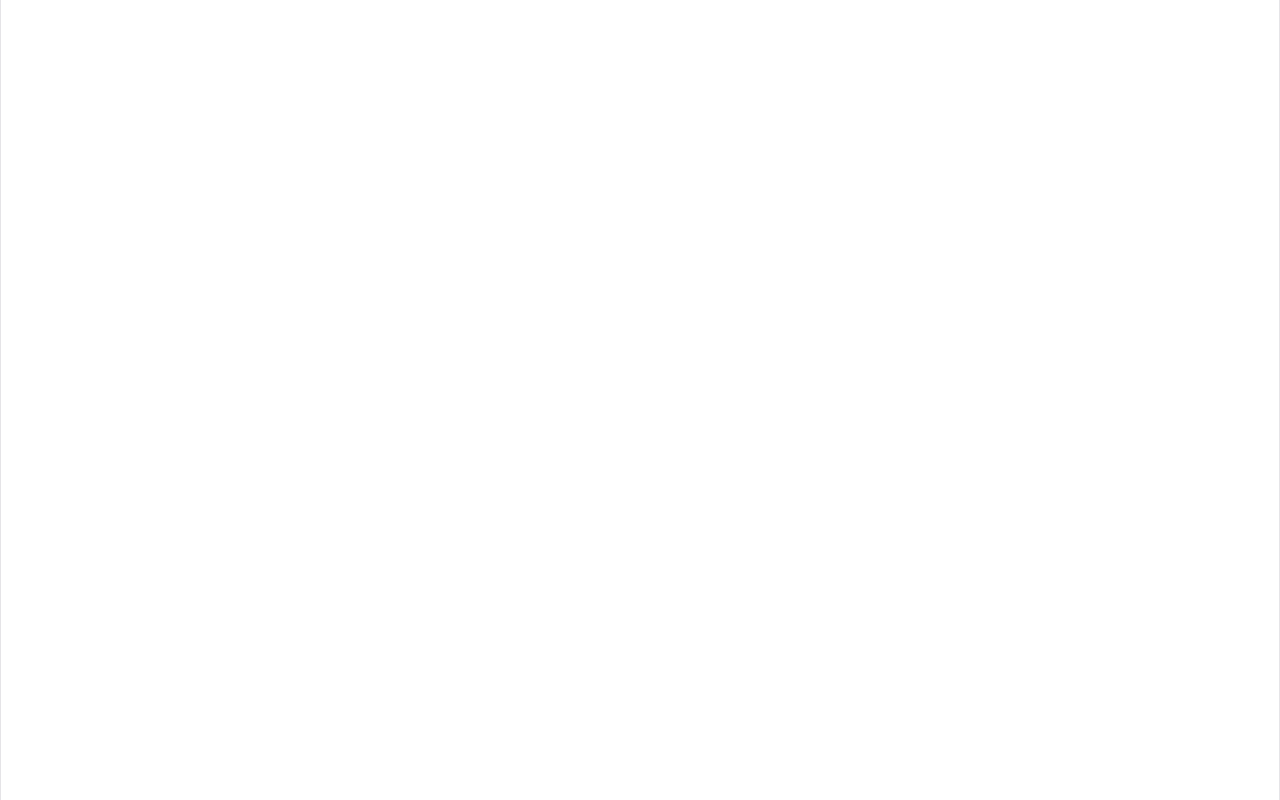
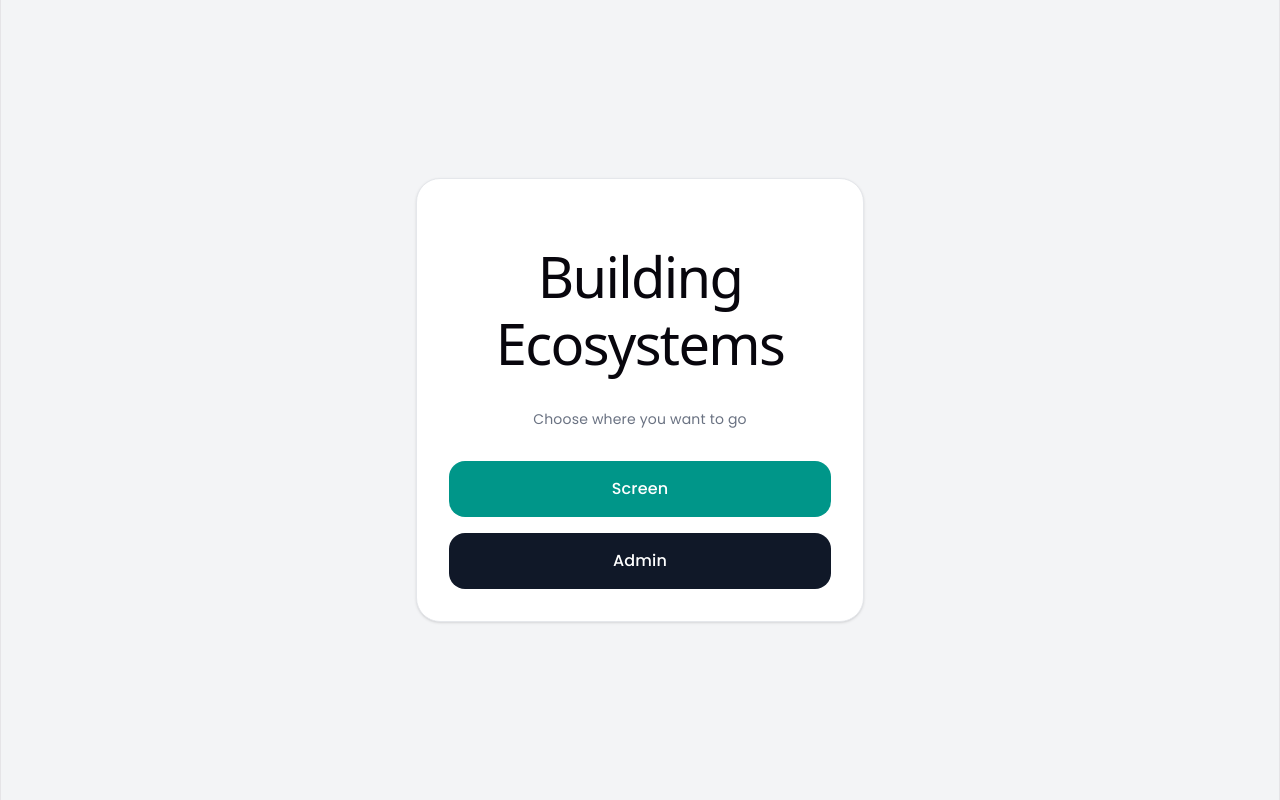
Before and after one commit to HassanAbbas7/social-networking, a React (Vite) app: page / in a window 1280 px wide. Before the commit this address had no page. Built offline with nearby package versions, Linux system fonts and the light colour scheme.

Commit message:
added homepage

```diff
--- a/src/App.jsx
+++ b/src/App.jsx
@@ -7,6 +7,8 @@ import ConnectPage from "./pages/Connect";
 import IdentitySelect from "./pages/IdentitySelect";
 import AdminLayout from "./layouts/AdminLayout";
 import Leaderboard from "./pages/LeaderboardPage";
+
+import HomePage from "./pages/HomePage";
 import { DEVELOPER_MODE } from "./data/config";
 
 
@@ -110,6 +112,7 @@ function App() {
   return (
     <Router>
       <Routes>
+        <Route path="/" element={<HomePage />} />
         <Route path="/screen" element={<ScreenPage />} />
         <Route path="/leaderboard" element={<Leaderboard />} />
         {/* <Route path="/" element={<OpenLinkedInButtonPage />} /> */}
--- /dev/null
+++ b/src/pages/HomePage.jsx
@@ -0,0 +1,35 @@
+import { useNavigate } from "react-router-dom";
+
+export default function HomePage() {
+  const navigate = useNavigate();
+
+  return (
+    <main className="min-h-screen flex items-center justify-center bg-gray-100 px-6">
+      <div className="w-full max-w-md rounded-3xl bg-white p-8 shadow-sm border border-gray-200">
+        <h1 className="text-3xl font-semibold text-center text-gray-900">
+          Building Ecosystems
+        </h1>
+
+        <p className="mt-3 text-center text-sm text-gray-500">
+          Choose where you want to go
+        </p>
+
+        <div className="mt-8 flex flex-col gap-4">
+          <button
+            onClick={() => navigate("/screen")}
+            className="w-full rounded-2xl bg-teal-600 px-5 py-4 text-white font-medium hover:bg-teal-700 transition"
+          >
+            Screen
+          </button>
+
+          <button
+            onClick={() => navigate("/admin")}
+            className="w-full rounded-2xl bg-gray-900 px-5 py-4 text-white font-medium hover:bg-gray-700 transition"
+          >
+            Admin
+          </button>
+        </div>
+      </div>
+    </main>
+  );
+}
```
